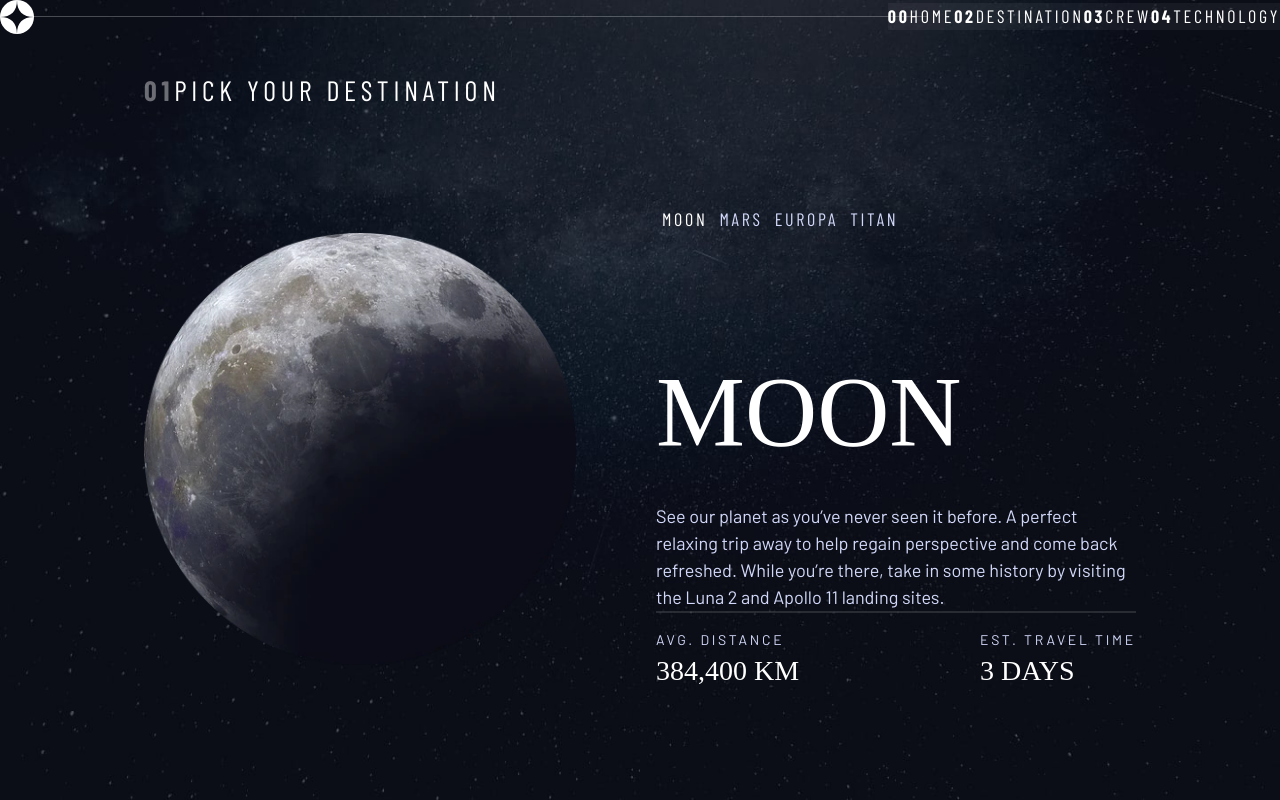
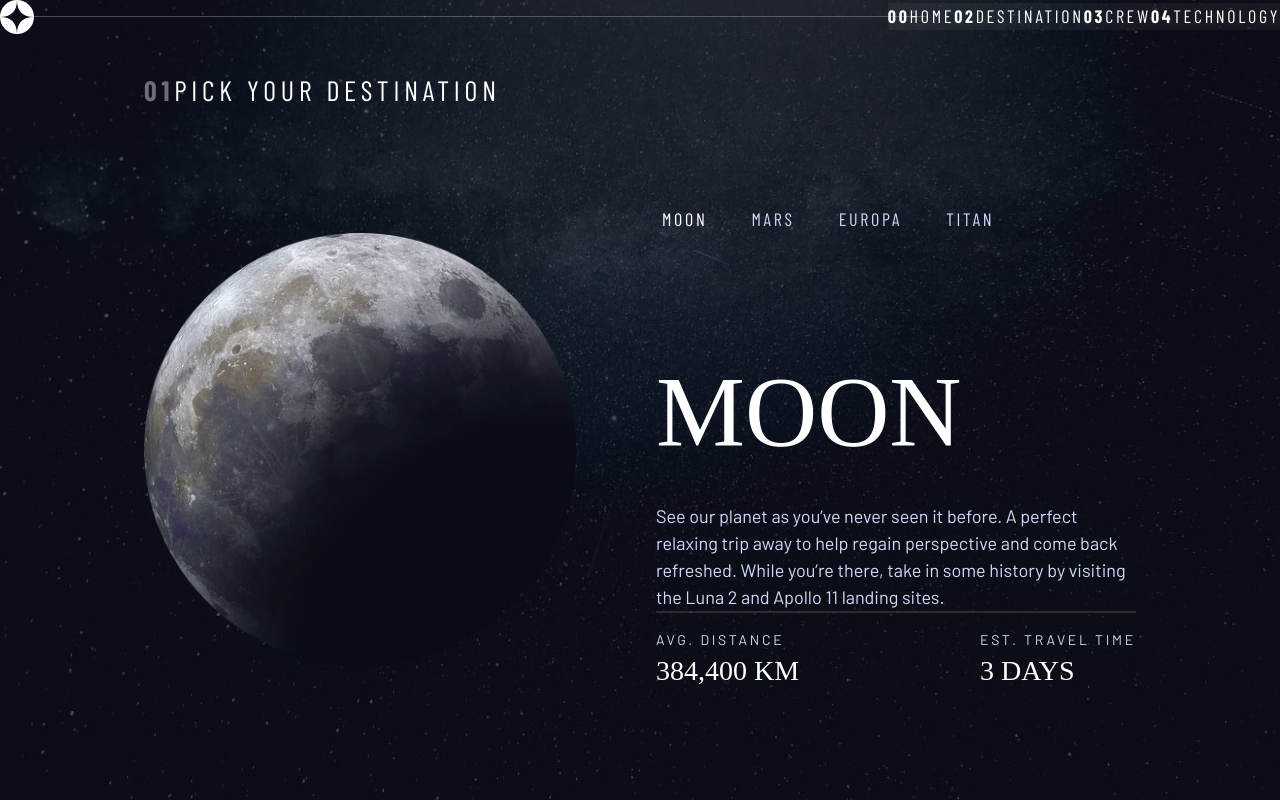
Before and after one commit to khaldoun36/Space-tourism, a Vue app: page /destination in a window 1280 px wide. Built offline with nearby package versions, Linux system fonts and the light colour scheme; a web font is replaced by a local one.

Commit message:
destination page/completed/part-2

```diff
--- a/src/components/shared/TabList.vue
+++ b/src/components/shared/TabList.vue
@@ -55,10 +55,15 @@ const handleClick = (e) => {
 
 <style>
 .tab-list {
-  padding: 0;
+  /* padding: 0; */
+  justify-content: space-between;
+  align-items: center;
 }
 .tab-list > button {
   /* border: none; */
   background-color: transparent;
 }
+.tab-list > button:not(:last-child) {
+  margin-right: min(2rem, 3rem);
+}
 </style>
--- a/src/views/DestinationView.vue
+++ b/src/views/DestinationView.vue
@@ -107,7 +107,6 @@ const changeDestination = (item) => {
 @media (min-width: 768px) and (max-width: 1024px) and (orientation: portrait) {
   .grid-container--destination {
     padding-top: var(--size-7);
-    overflow: hidden;
   }
   .grid-container--destination > h1 {
     justify-self: start;
```
